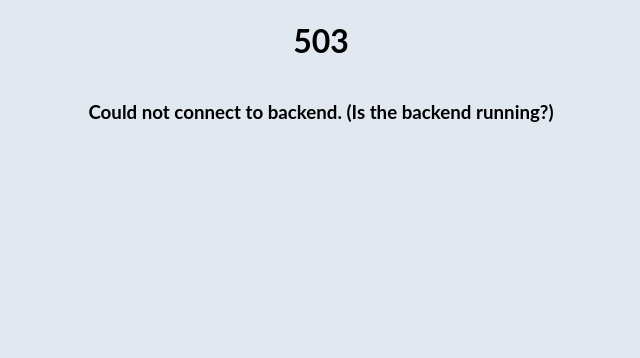
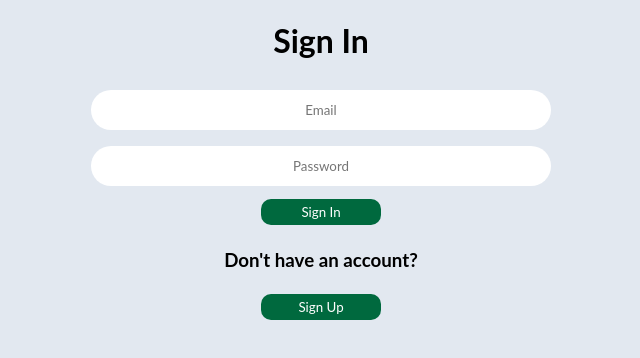
Before and after one commit to eric-lu-VT/lastchances-frontend, a React (Create React App) app: page / in a window 1280 px wide. Shown: the top 358 px of the page, without its empty margins (319-959 px from the left). Built offline with nearby package versions, Linux system fonts and the light colour scheme; no server answers.

Commit message:
styling change

```diff
--- a/src/redux/slices/authSlice.ts
+++ b/src/redux/slices/authSlice.ts
@@ -194,7 +194,7 @@ export const authSlice = createSlice({
       axios.defaults.headers.common[
         "Authorization"
       ] = `Bearer ${''}`;
-      alert('Logged out of account');
+      // alert('Logged out of account');
       return initialState;
     })
     builder.addCase(resendCode.fulfilled, () => {
--- a/src/screens/ErrorPage/index.tsx
+++ b/src/screens/ErrorPage/index.tsx
@@ -1,10 +1,7 @@
-import React from 'react';
-
 function ErrorPage() {
   return (
     <div className='container'>
-      <h1>503</h1>
-      <h3>Could not connect to backend. (Is the backend running?)</h3>
+      <h3>Loading...</h3>
     </div>
   );
 }
--- a/src/styles.scss
+++ b/src/styles.scss
@@ -14,6 +14,7 @@ body, html {
   justify-content: center;
   align-items: center;
   flex-direction: column;
+  overflow-x: hidden;
 
   .inner-container {
     text-align: left;
@@ -57,6 +58,9 @@ body, html {
     border: none;
     vertical-align :middle;
     margin: 5px;
+    -webkit-appearance: none;
+    -moz-appearance: none;
+    appearance: none;
   }
 
   .submit {
--- a/src/utils/constants.js
+++ b/src/utils/constants.js
@@ -1,5 +1,5 @@
-// export const SERVER_URL = 'http://localhost:4000/'
-export const SERVER_URL = 'https://lastchances-backend.onrender.com/'
+export const SERVER_URL = 'http://localhost:4000/'
+// export const SERVER_URL = 'https://lastchances-backend.onrender.com/'
 
 export const ROUTES = {
   HOME: '/',
```
